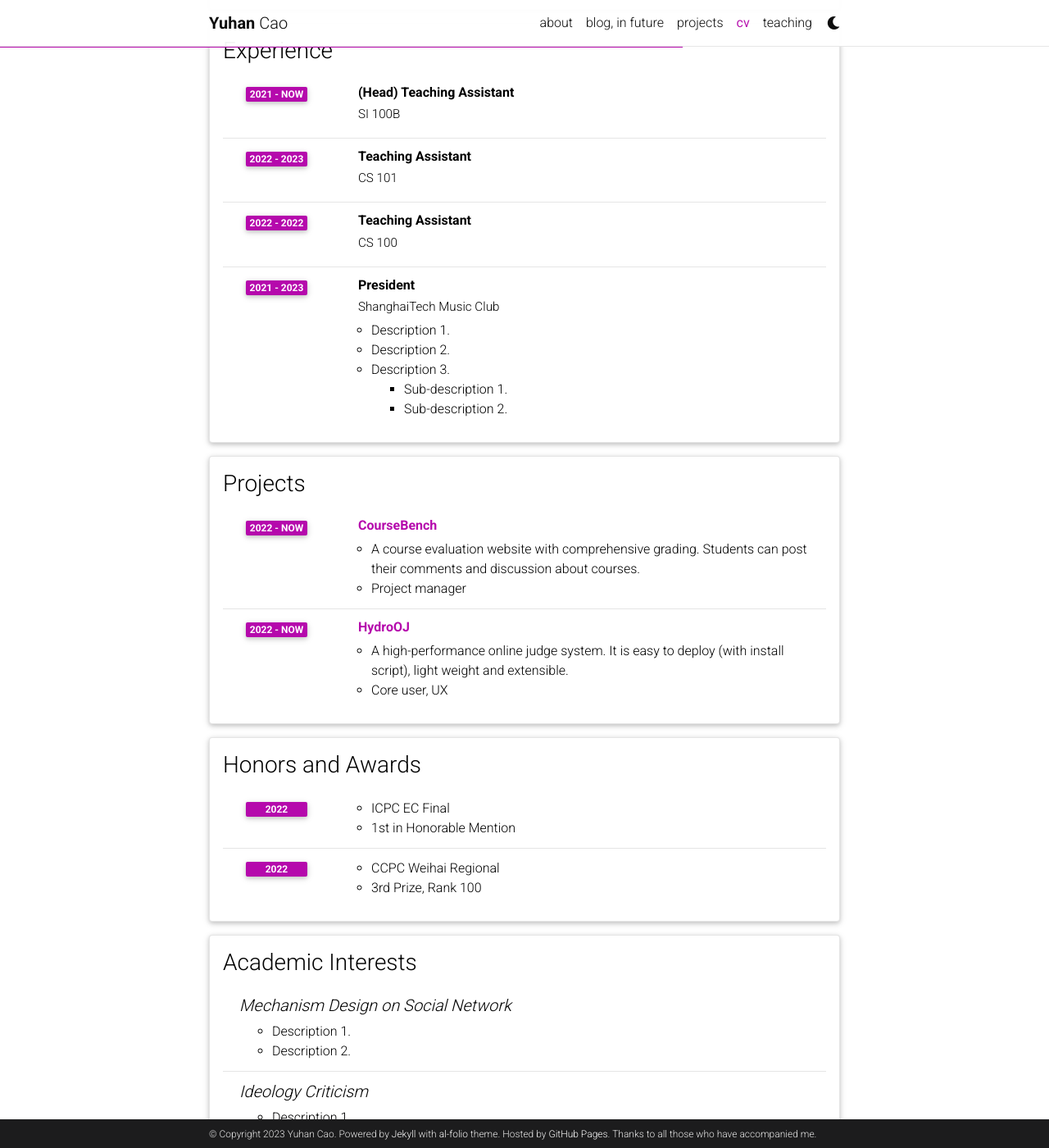
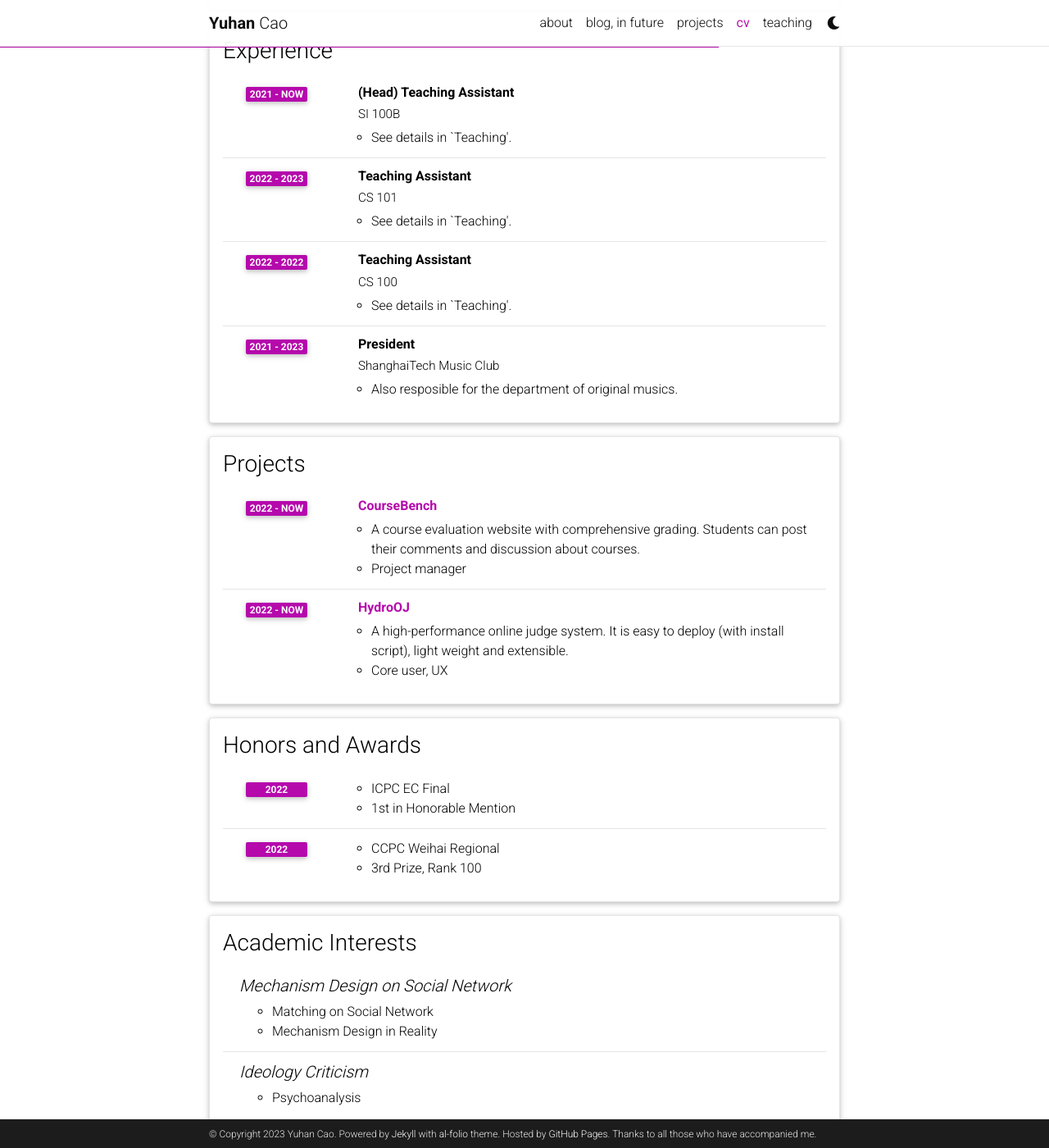
Before and after one commit to teafrogsf/teafrogsf.github.io, a Jekyll site: the page built from _pages/cv.md, in a window 1280 px wide and 1400 px high, scrolled down 616 px. Shown: the whole window at 82% size. Built offline with Jekyll 4.4.1, drawn with Linux system fonts in a browser that asks for light colours; comment, search, counter and statistics services are not loaded; a style sheet for code colours, icons or effects is not loaded.

Commit message:
cv refine

```diff
--- a/_data/cv.yml
+++ b/_data/cv.yml
@@ -24,25 +24,19 @@
     - title: (Head) Teaching Assistant
       institution: SI 100B
       year: 2021 - Now
-      description:
+      description: See details in `Teaching'.
     - title: Teaching Assistant
       institution: CS 101
       year: 2022 - 2023
-      description:
+      description: See details in `Teaching'.
     - title: Teaching Assistant
       institution: CS 100
       year: 2022 - 2022
-      description:
+      description: See details in `Teaching'.
     - title: President
       institution: ShanghaiTech Music Club
       year: 2021 - 2023
-      description:
-        - Description 1.
-        - Description 2.
-        - title: Description 3.
-          contents:
-            - Sub-description 1.
-            - Sub-description 2.
+      description: Also resposible for the department of original musics.
 
 - title: Projects
   type: time_table
@@ -75,12 +69,11 @@
   contents:
     - title: Mechanism Design on Social Network
       items:
-        - Description 1.
-        - Description 2.
+        - Matching on Social Network
+        - Mechanism Design in Reality
     - title: Ideology Criticism
       items:
-        - Description 1.
-        - Description 2.
+        - Psychoanalysis
 
 - title: Other Interests
   type: list
```
Also changed, not shown: 3 other files.
